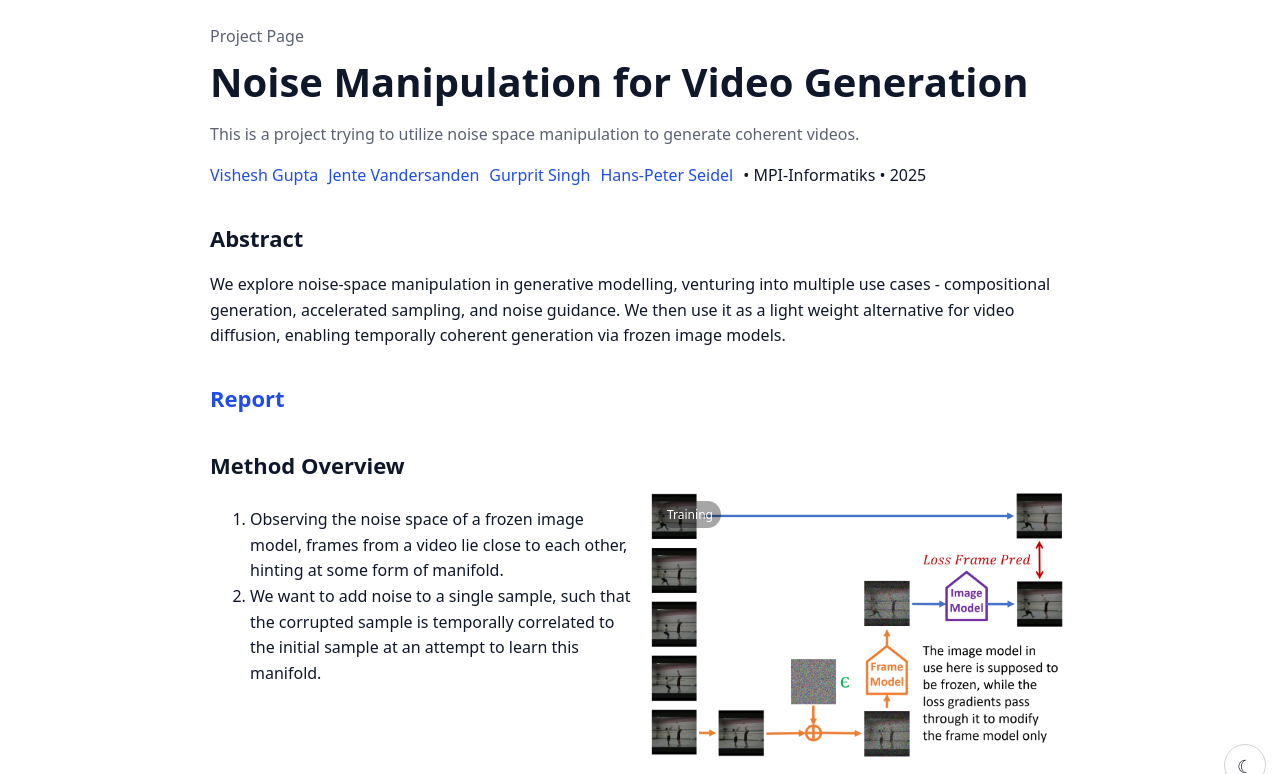
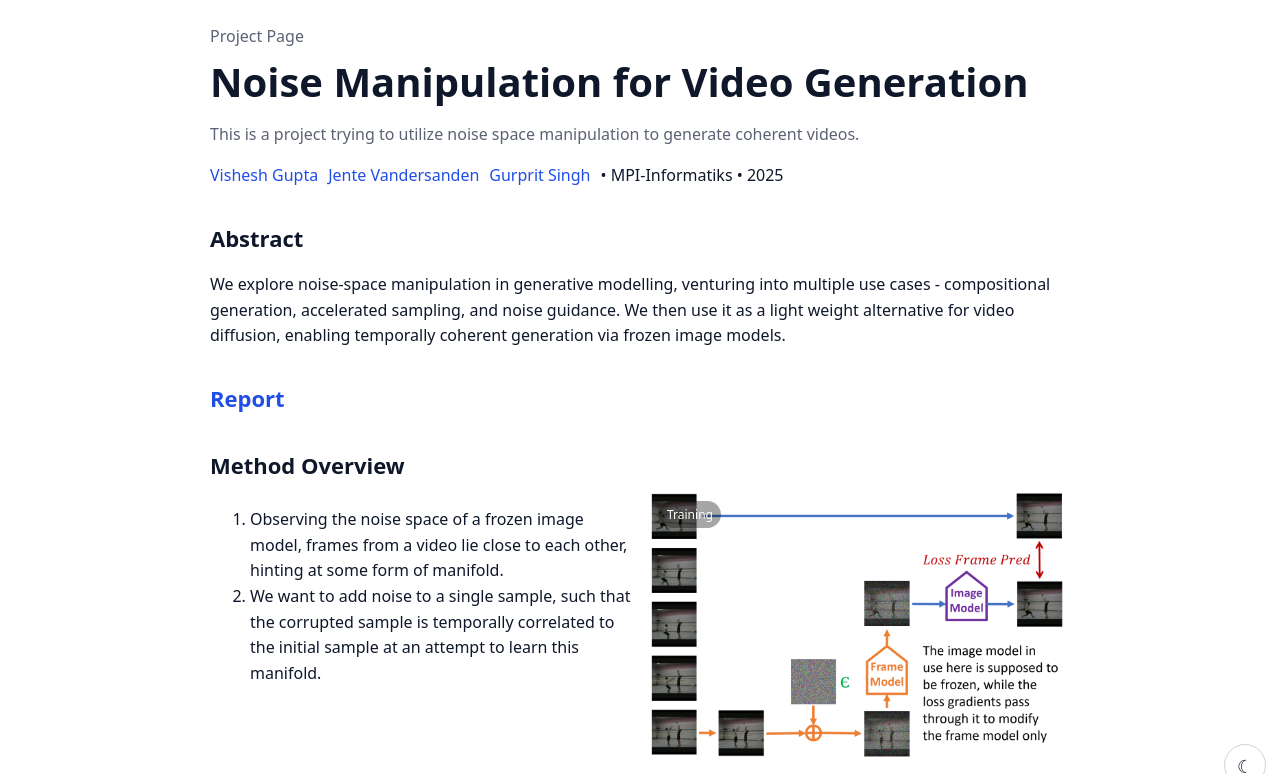
Before and after one commit to shiroyasha263/shiroyasha263.github.io, a plain HTML site: page VideoGen/VideoGen.html in a window 1280 px wide. Shown: the top 774 px of the page. Drawn offline with Linux system fonts and the light colour scheme.

Commit message:
Remove Hans-Peter Seidel from authors list
Removed the link to Hans-Peter Seidel from the authors section.

```diff
--- a/VideoGen/VideoGen.html
+++ b/VideoGen/VideoGen.html
@@ -79,7 +79,6 @@
         <span><a href="../main.html">Vishesh Gupta</a></span>
         <span><a href="https://www.jentevandersanden.com/">Jente Vandersanden</a></span>
         <span><a href="https://people.mpi-inf.mpg.de/~gsingh/">Gurprit Singh</a></span>
-        <span><a href="https://people.mpi-inf.mpg.de/~hpseidel/">Hans-Peter Seidel</a></span>
         <span> • MPI-Informatiks • 2025</span>
       </div>
     </section>
```
